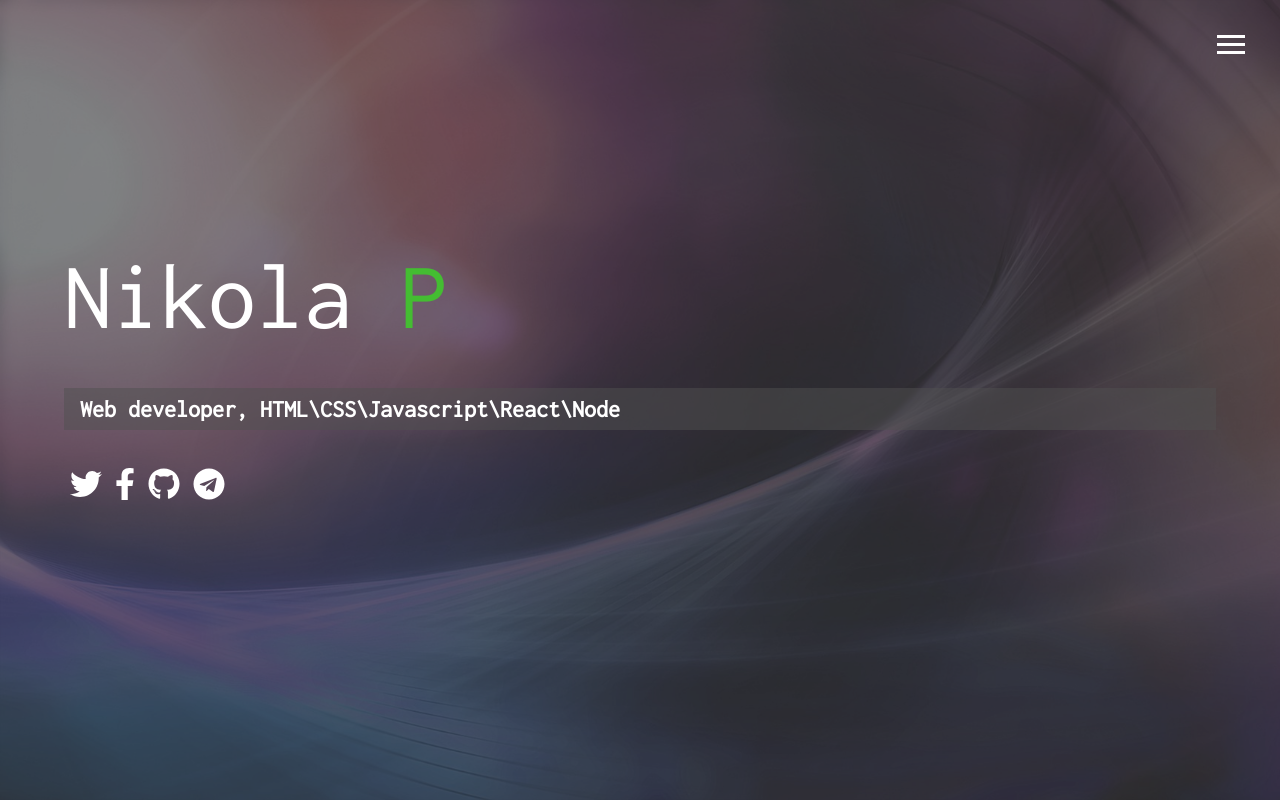
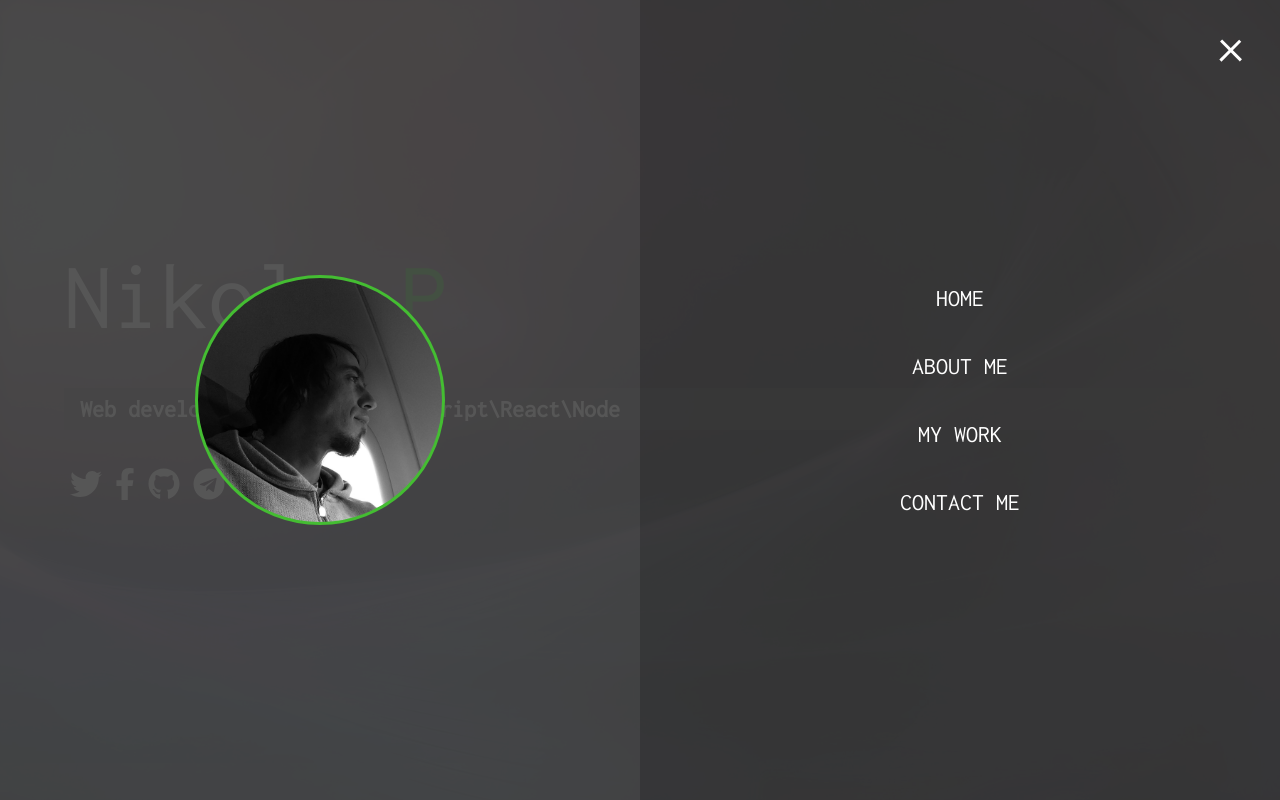
Before and after one commit to NikolaPerisic/nikolap.me, a React (Create React App) app: page / in a window 1280 px wide. Both pictures are taken after a click on the element 1231 px from the left and 47 px from the top of the page. Built offline with nearby package versions, Linux system fonts and the light colour scheme.

Commit message:
menu component

```diff
--- a/src/components/Menu/Menu.js
+++ b/src/components/Menu/Menu.js
@@ -9,33 +9,80 @@ const Menu = () => {
   };
   return (
     <header>
-      <div className={classes.menu__btn} onClick={toggleMenu}>
+      <div
+        className={
+          menu.showMenu
+            ? `${classes.menu__btn} ${classes.close}`
+            : classes.menu__btn
+        }
+        onClick={toggleMenu}
+      >
         <div className={classes.btn__line} />
         <div className={classes.btn__line} />
         <div className={classes.btn__line} />
       </div>
 
-      <nav className={classes.menu}>
-        <div className={classes.menu__branding}>
+      <nav
+        className={
+          !menu.showMenu ? classes.menu : `${classes.menu} ${classes.show}`
+        }
+      >
+        <div
+          className={
+            !menu.showMenu
+              ? classes.menu__branding
+              : `${classes.menu__branding} ${classes.show}`
+          }
+        >
           <div className={classes.portrait} />
         </div>
-        <ul className={classes.menu__nav}>
-          <li className={classes.nav__item}>
+        <ul
+          className={
+            !menu.showMenu
+              ? classes.menu__nav
+              : `${classes.menu__nav} ${classes.show}`
+          }
+        >
+          <li
+            className={
+              !menu.showMenu
+                ? classes.nav__item
+                : `${classes.nav__item} ${classes.show}`
+            }
+          >
             <a href="index.html" className={classes.nav__link}>
               Home
             </a>
           </li>
-          <li className={classes.nav__item}>
+          <li
+            className={
+              !menu.showMenu
+                ? classes.nav__item
+                : `${classes.nav__item} ${classes.show}`
+            }
+          >
             <a href="about.html" className={classes.nav__link}>
               About Me
             </a>
           </li>
-          <li className={classes.nav__item}>
+          <li
+            className={
+              !menu.showMenu
+                ? classes.nav__item
+                : `${classes.nav__item} ${classes.show}`
+            }
+          >
             <a href="work.html" className={classes.nav__link}>
               My Work
             </a>
           </li>
-          <li className={classes.nav__item}>
+          <li
+            className={
+              !menu.showMenu
+                ? classes.nav__item
+                : `${classes.nav__item} ${classes.show}`
+            }
+          >
             <a href="contact.html" className={classes.nav__link}>
               Contact Me
             </a>
```
